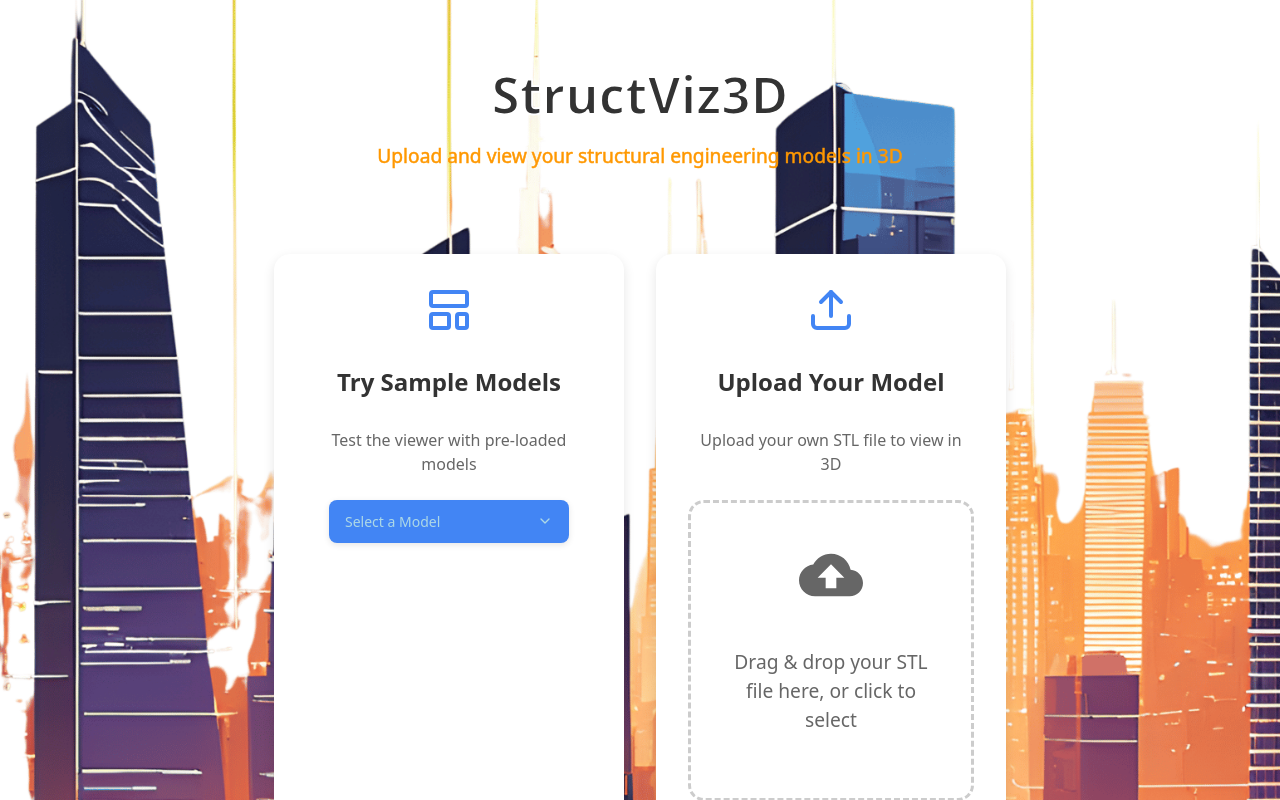
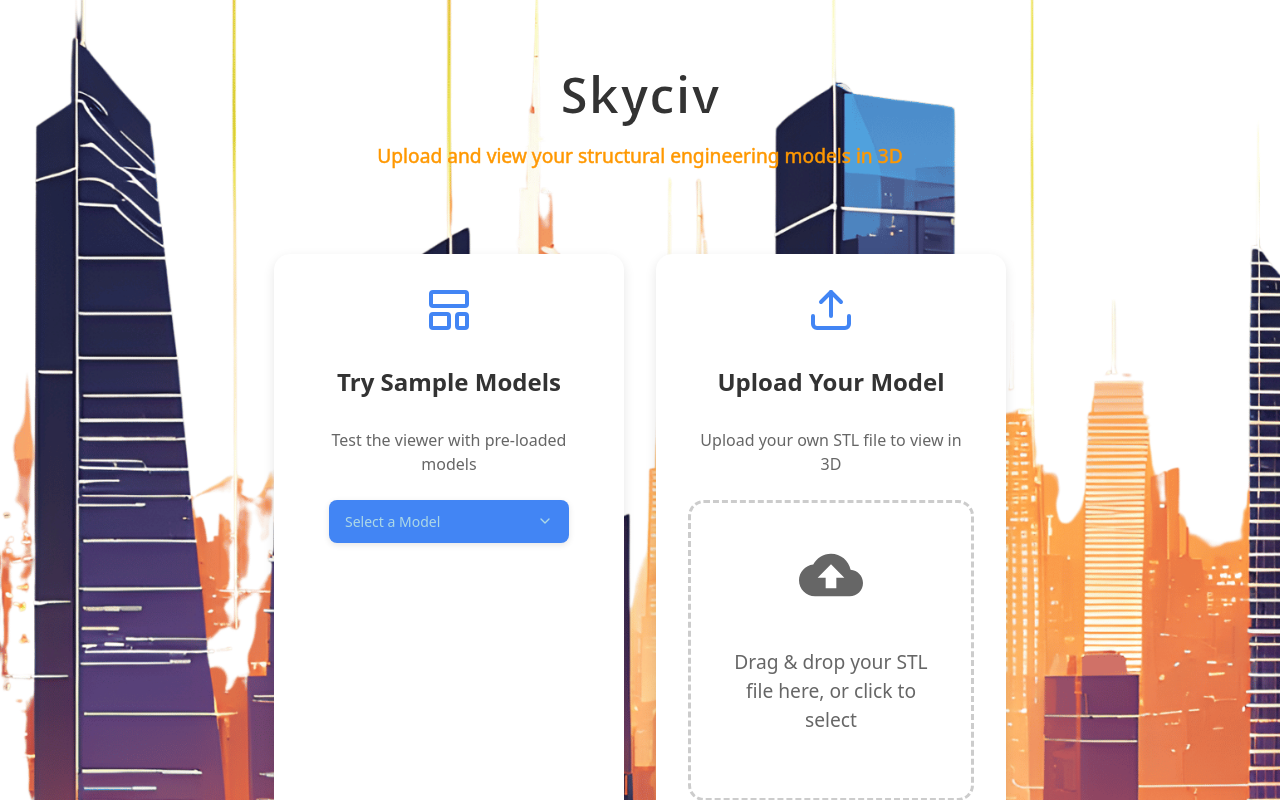
Before and after one commit to yadnyeshkolte/skyciv, a React (Vite) app: page / in a window 1280 px wide. Built offline with nearby package versions, Linux system fonts and the light colour scheme.

Commit message:
small updated added configured render api

```diff
--- a/index.html
+++ b/index.html
@@ -4,7 +4,7 @@
     <meta charset="UTF-8" />
     <link rel="icon" type="image/svg+xml" href="/vite.svg" />
     <meta name="viewport" content="width=device-width, initial-scale=1.0" />
-    <title>Struct-Viz-3d</title>
+    <title>Skyciv.com</title>
   </head>
   <body>
     <div id="root"></div>
--- a/package.json
+++ b/package.json
@@ -1,5 +1,5 @@
 {
-  "name": "structviz3d-react",
+  "name": "skyciv",
   "private": true,
   "version": "0.0.0",
   "type": "module",
--- a/src/App.jsx
+++ b/src/App.jsx
@@ -59,7 +59,7 @@
                 <div className="upload-screen">
                     <div className="upload-content">
                         <header className="App-header">
-                            <h1>StructViz3D</h1>
+                            <h1>Skyciv</h1>
                             <p>Upload and view your structural engineering models in 3D</p>
                         </header>
 
--- a/vite.config.js
+++ b/vite.config.js
@@ -4,5 +4,5 @@
 // https://vite.dev/config/
 export default defineConfig({
   plugins: [react()],
-  base: '/structviz3d-react/'
+  base: '/skyciv/'
 })
```
